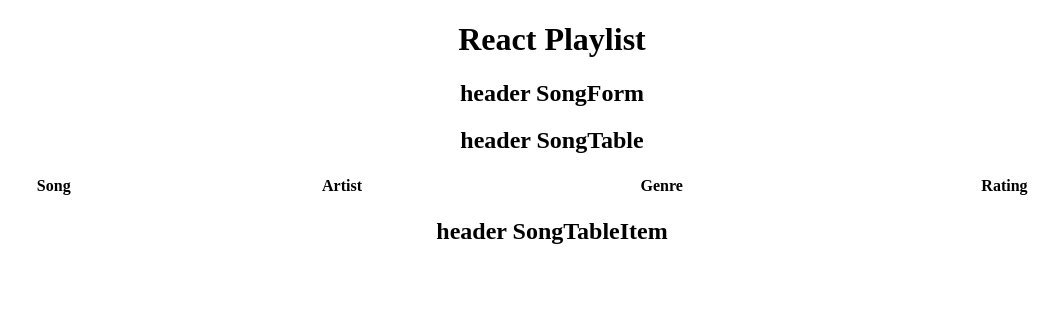
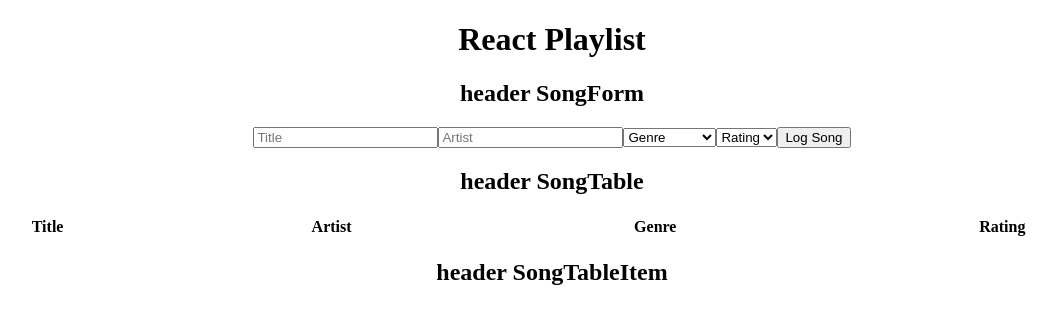
Before and after one commit to DebbySpaninks/debby_spaninks-ReactLilPlaylist, a React (Create React App) app in the folder react-playlist/: page / in a window 1280 px wide. Shown: the top 324 px of the page, without its empty margins (88-1147 px from the left). Built offline with nearby package versions, Linux system fonts and the light colour scheme.

Commit message:
add useState and change table song to title

```diff
--- a/react-playlist/src/components/SongForm.js
+++ b/react-playlist/src/components/SongForm.js
@@ -1,17 +1,68 @@
-import React from 'react';
+import React, { useState } from 'react';
 
-// create function for form input and display it
-function SongForm() {
+// function with form input + select and display them
+function SongForm({ addSongLog }) {
+    const [title, setTitle] = useState();
+    const [artist, setArtist] = useState();
+    const [genre, setGenre] = useState();
+    const [rating, setRating] = useState();
+
+    const handleSubmit = event => {
+        // after submit add input to addSongLog
+        addSongLog([title, artist, genre, rating])
+        event.preventDefault();
+    }
+
     return (
-        <div>
+        <form onSubmit={event => { handleSubmit(event) }}>
             <h2>header SongForm</h2>
-            {/* add form */}
-            {/* add input for title */}
-            {/* add input for artist */}
-            {/* add select options for genre */}
-            {/* add select options for rating */}
-            {/* create button with click-event to add songs after input */}
-        </div>
+            {/* input for TITLE */}
+            <input
+                name="title"
+                type="text"
+                value={title}
+                placeholder="Title"
+                onChange={event => setTitle(event.target.value)}
+            />
+            {/* input for ARTIST */}
+            <input
+                name="artist"
+                type="text"
+                value={artist}
+                placeholder="Artist"
+                onChange={event => setArtist(event.target.value)}
+            />
+            {/* select options for GENRE */}
+            <select
+                name="genre"
+                value={genre}
+                onChange={event => setGenre(event.target.value)}
+            >
+                <option value="">Genre</option>
+                <option value="Pop">Pop</option>
+                <option value="Nederpop">Nederpop</option>
+                <option value="HiphopRap">Hiphop Rap</option>
+            </select>
+            {/* add select options for RATING */}
+            <select
+                name="rating"
+                value={rating}
+                onChange={event => setRating(event.target.value)}
+            >
+                <option value="">Rating</option>
+                <option value="1">1</option>
+                <option value="2">2</option>
+                <option value="3">3</option>
+                <option value="4">4</option>
+                <option value="5">5</option>
+            </select>
+            {/* input button to add songs after input */}
+            <input
+                className='submit-button'
+                type='submit'
+                value='Log Song'
+            />
+        </form>
     );
 }
 
--- a/react-playlist/src/components/table/SongTable.js
+++ b/react-playlist/src/components/table/SongTable.js
@@ -8,7 +8,7 @@ function SongTable() {
             <h2>header SongTable</h2>
             <table style={{ width: "100%" }}>
                 <tr className="table-header">
-                    <th className="song-row__item">Song</th>
+                    <th className="song-row__item">Title</th>
                     <th className="song-row__item">Artist</th>
                     <th className="song-row__item">Genre</th>
                     <th className="song-row__item">Rating</th>
```
